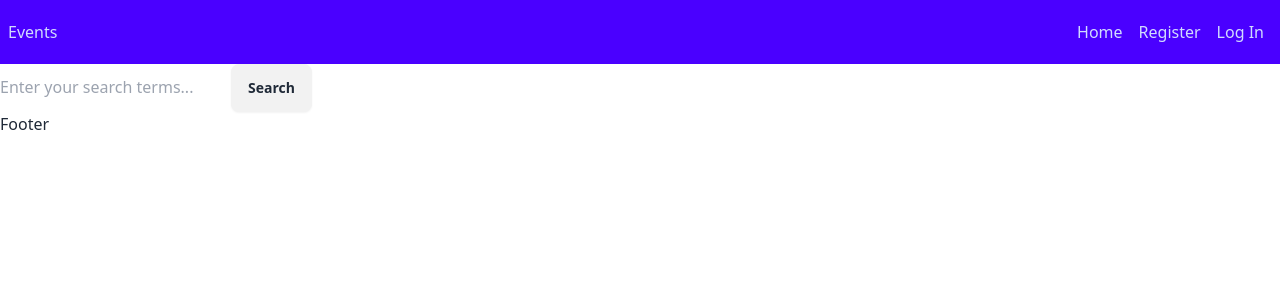
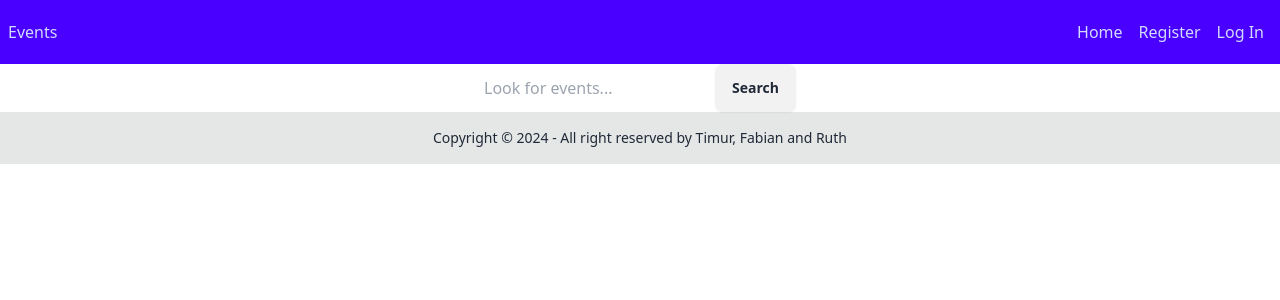
Before and after one commit to timataliatov/event_scheduler_frontend, a React (Vite) app: page / in a window 1280 px wide. Shown: the top 300 px of the page. Built offline with nearby package versions, Linux system fonts and the light colour scheme.

Commit message:
search bar updates

```diff
--- a/src/components/FilterOptions.jsx
+++ b/src/components/FilterOptions.jsx
@@ -0,0 +1,9 @@
+import React from 'react'
+
+const FilterOptions = () => {
+  return (
+    <div>FilterOptions</div>
+  )
+}
+
+export default FilterOptions
--- a/src/components/Footer.jsx
+++ b/src/components/Footer.jsx
@@ -1,9 +1,13 @@
-import React from 'react'
+import React from 'react';
 
 const Footer = () => {
   return (
-    <div>Footer</div>
-  )
-}
+    <footer className='footer footer-center bg-base-300 text-base-content p-4'>
+      <aside>
+        <p>Copyright © {new Date().getFullYear()} - All right reserved by Timur, Fabian and Ruth</p>
+      </aside>
+    </footer>
+  );
+};
 
-export default Footer
+export default Footer;
--- a/src/components/Header.jsx
+++ b/src/components/Header.jsx
@@ -6,9 +6,9 @@ const Header = () => {
     <div className='navbar bg-primary text-primary-content justify-between'>
       <h1 className=''>Events</h1>
       <ul className='list-none'>
-        <li className='px-2'><Link to={"/"}></Link>Home</li>
-        <li className='px-2'><Link to={"/signup"}></Link>Register</li>
-        <li className='px-2'><Link to={"/signin"}></Link>Log In</li>
+        <li className='px-2'><Link to={"/"}>Home</Link></li>
+        <li className='px-2'><Link to={"/register"}>Register</Link></li>
+        <li className='px-2'><Link to={"/login"}>Log In</Link></li>
       </ul>
     </div>
   );
--- a/src/components/SearchBar.jsx
+++ b/src/components/SearchBar.jsx
@@ -1,11 +1,28 @@
-import {useState} from 'react'
+import {useEffect, useState} from 'react'
 
-const SearchBar = () => {
+const SearchBar = ({events, setEvents}) => {
     const [query, setQuery] = useState('');
+    const [results, setResults] = useState([])
+
+    useEffect(() => {
+        if (query) {
+            const filtered = events.filter((event) => {
+                event.title.toLowerCase().includes(query.toLowerCase()) ||
+                event.description.toLowerCase().includes(query.toLowerCase())
+            })
+            setResults(filtered)
+        } else {
+            setResults([])
+        }
+    }, [query])
+
+    const handleClick = () => {
+
+    }
 
   return (
-    <div className='center'>
-        <input onChange={() => setQuery(e.target.value)} type="text" placeholder='Enter your search terms...'/>
+    <div className='flex justify-center'>
+        <input onChange={() => setQuery(e.target.value)} type="text" placeholder='Look for events...'/>
         <button className='btn' onClick={() => handleClick()}>Search</button>
     </div>
   )
```
